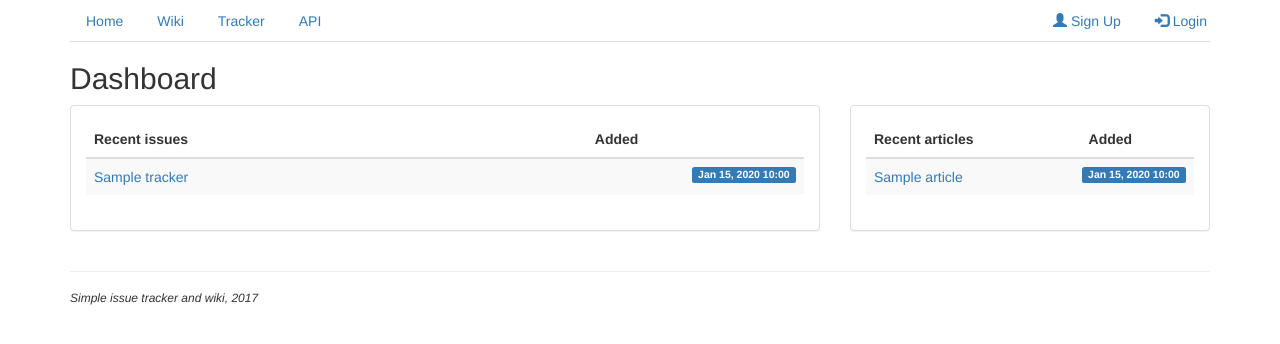
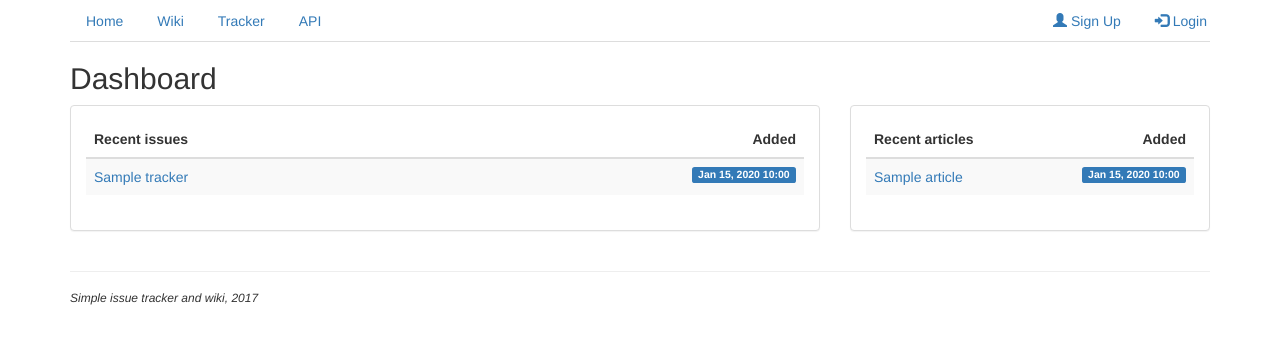
Before and after one commit to dmitryhusev/diaryProject, a Django app: page / in a window 1280 px wide. Shown: the top 344 px of the page. Run offline with Django 3.2, Linux system fonts and the light colour scheme; tables that the repository leaves empty hold one stand-in row (values such as "Sample post"); some libraries are stand-ins or nearby versions.

Commit message:
tables align

```diff
--- a/templates/index.html
+++ b/templates/index.html
@@ -18,7 +18,7 @@ Issue tracker and wiki
         <thead>
           <tr >
             <th>Recent issues</th>
-            <th style="text-align:center">Added</th>
+            <th style="text-align:right">Added</th>
           </tr>
         </thead>
         <tbody>
@@ -46,7 +46,7 @@ Issue tracker and wiki
                 <thead>
                   <tr >
                     <th>Recent articles</th>
-                    <th style="text-align:center">Added</th>
+                    <th style="text-align:right">Added</th>
                   </tr>
                 </thead>
                 <tbody>
--- a/tracker/templates/issues.html
+++ b/tracker/templates/issues.html
@@ -25,12 +25,12 @@ Issues
 <table class="table table-bordered ">
         <thead class="thead-dark">
           <tr>
-            <th>Title</th>
+            <th style="text-align:left">Title</th>
             <th>Assignee</th>
             <th>Added</th>
             <th>Action</th>
-
-          </tr>
+            <style>th{text-align:center}</style>
+        </tr>
         </thead>
         <tbody>
             {%for issue in issues%}
```
